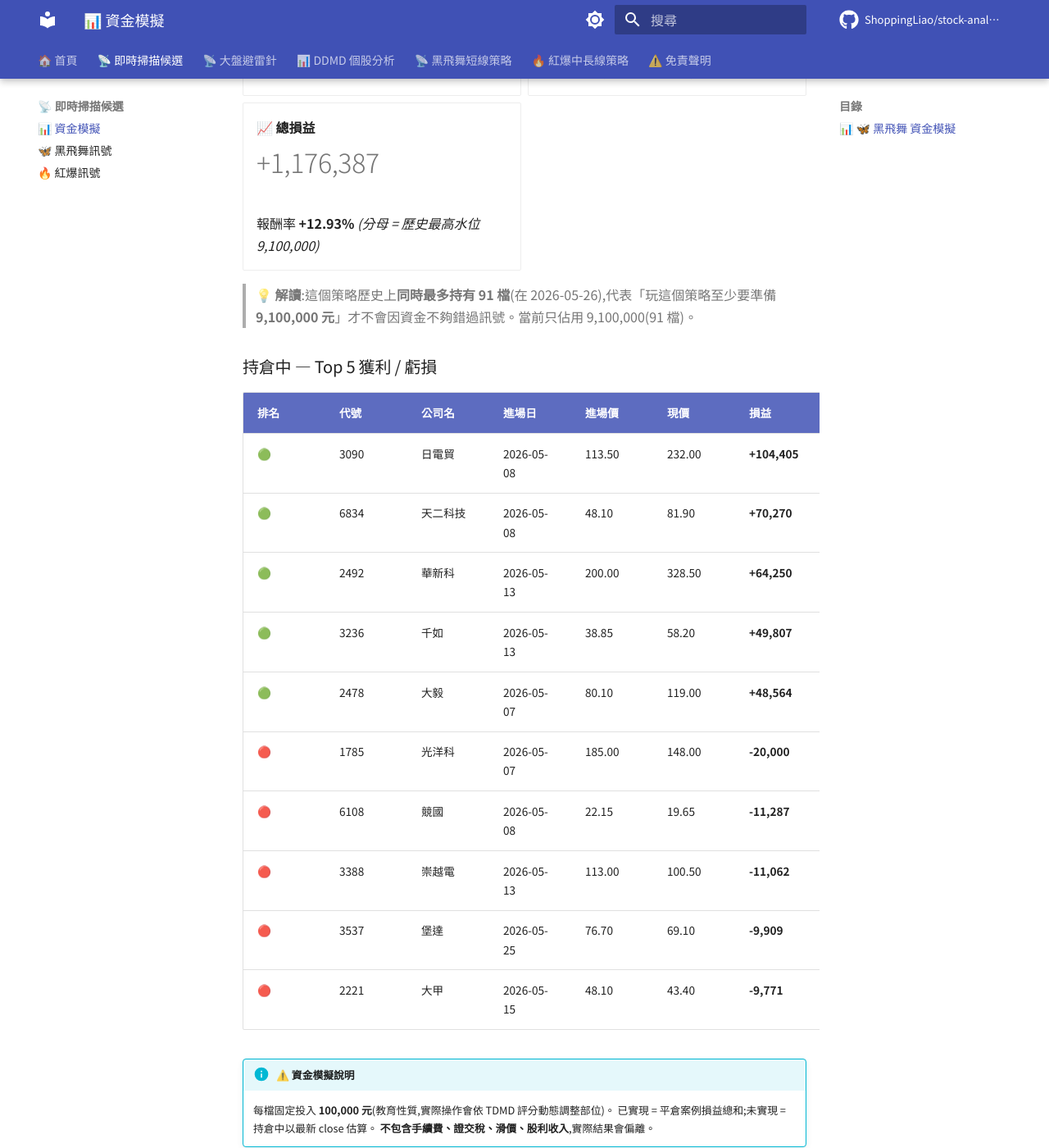
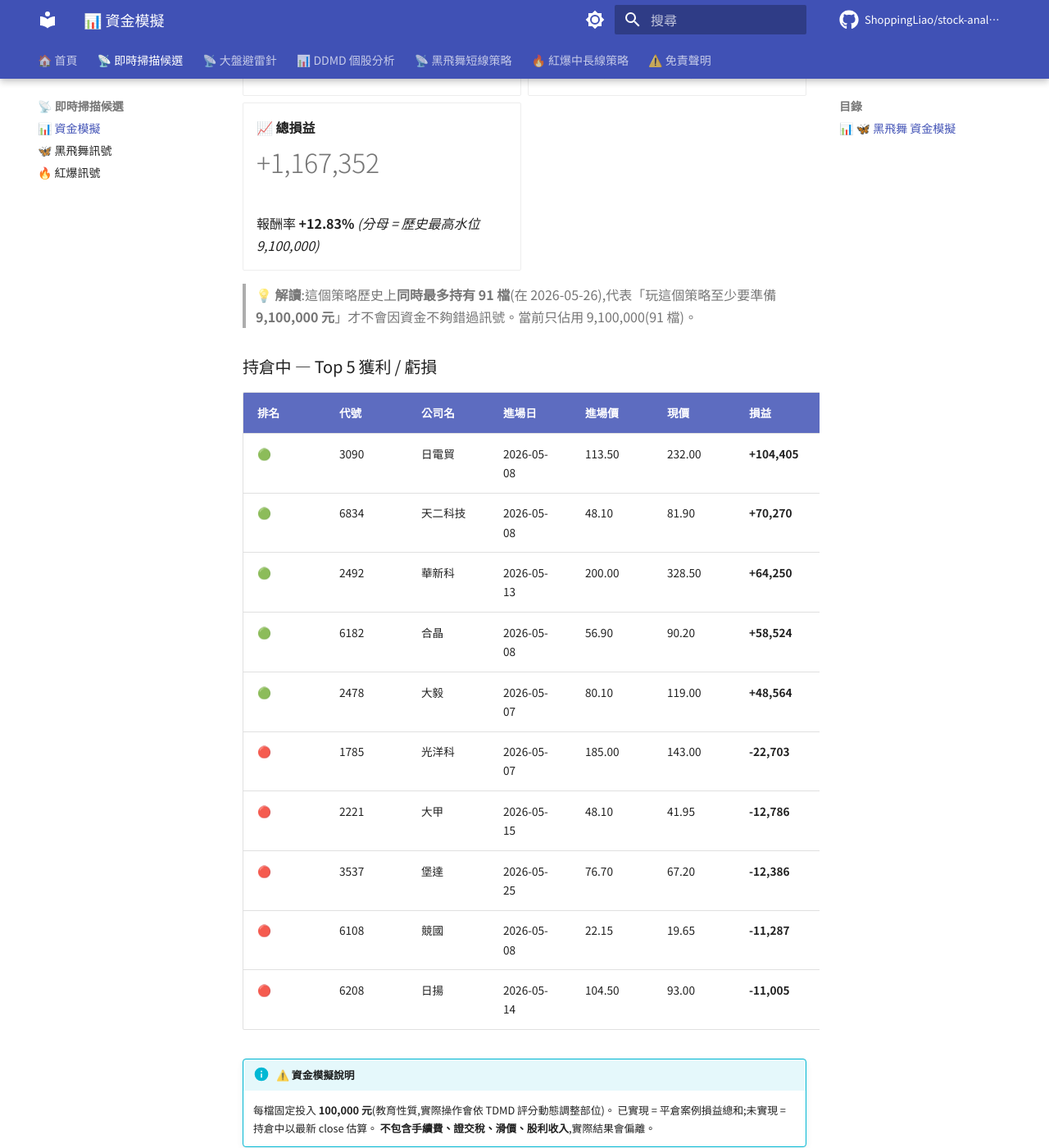
Before and after one commit to ShoppingLiao/stock-analysis-public, an MkDocs documentation site: the page built from docs/signals_capital.md, in a window 1280 px wide and 1400 px high, scrolled down 2624 px. Shown: the whole window at 82% size. Built offline with MkDocs 1.6.1 and Material for MkDocs 9.7.7, drawn with Linux system fonts in a browser that asks for light colours; comment, search, counter and statistics services are not loaded; some of the changed text lies outside the part shown.

Commit message:
docs(signals): update BB + RB + capital (2026-05-27)

```diff
--- a/docs/signals_capital.md
+++ b/docs/signals_capital.md
@@ -35,15 +35,15 @@
 
 -   **🟡 未實現損益**
 
-    # +738,910
+    # +705,366
 
     持倉 64 檔(現價 vs 進場價)
 
 -   **📈 總損益**
 
-    # +657,193
+    # +623,650
 
-    報酬率 **+10.27%** _(分母 = 歷史最高水位 6,400,000)_
+    報酬率 **+9.74%** _(分母 = 歷史最高水位 6,400,000)_
 
 </div>
 
@@ -55,11 +55,11 @@
 |------|------|--------|--------|--------|------|------|-------|
 | 🟢 | 3090 | 日電貿 | 2026-05-11 | 116.50 | 232.00 | **+99,142** | **+99.14%** |
 | 🟢 | 2327 | 國巨* | 2026-05-11 | 395.00 | 661.00 | **+67,342** | **+67.34%** |
-| 🟢 | 3236 | 千如 | 2026-05-15 | 39.00 | 58.20 | **+49,231** | **+49.23%** |
-| 🟢 | 6147 | 頎邦 | 2026-05-06 | 175.50 | 260.50 | **+48,433** | **+48.43%** |
+| 🟢 | 6147 | 頎邦 | 2026-05-06 | 175.50 | 265.00 | **+50,997** | **+51.00%** |
 | 🟢 | 3209 | 全科 | 2026-05-08 | 54.80 | 80.40 | **+46,715** | **+46.72%** |
+| 🟢 | 3236 | 千如 | 2026-05-15 | 39.00 | 56.90 | **+45,897** | **+45.90%** |
 | 🔴 | 3481 | 群創 | 2026-05-27 | 49.80 | 45.70 | **-8,233** | **-8.23%** |
-| 🔴 | 3707 | 漢磊 | 2026-05-27 | 88.30 | 82.90 | **-6,116** | **-6.12%** |
+| 🔴 | 3221 | 台嘉碩 | 2026-05-26 | 59.20 | 56.40 | **-4,730** | **-4.73%** |
 | 🔴 | 2027 | 大成鋼 | 2026-05-27 | 42.60 | 41.35 | **-2,934** | **-2.93%** |
 | 🔴 | 2342 | 茂矽 | 2026-05-27 | 44.20 | 43.35 | **-1,923** | **-1.92%** |
 | 🔴 | 3055 | 蔚華科 | 2026-05-26 | 121.00 | 119.00 | **-1,653** | **-1.65%** |
@@ -97,15 +97,15 @@
 
 -   **🟡 未實現損益**
 
-    # +1,176,387
+    # +1,167,352
 
     持倉 91 檔(現價 vs 進場價)
 
 -   **📈 總損益**
 
-    # +1,176,387
+    # +1,167,352
 
-    報酬率 **+12.93%** _(分母 = 歷史最高水位 9,100,000)_
+    報酬率 **+12.83%** _(分母 = 歷史最高水位 9,100,000)_
 
 </div>
 
@@ -118,13 +118,13 @@
 | 🟢 | 3090 | 日電貿 | 2026-05-08 | 113.50 | 232.00 | **+104,405** | **+104.41%** |
 | 🟢 | 6834 | 天二科技 | 2026-05-08 | 48.10 | 81.90 | **+70,270** | **+70.27%** |
 | 🟢 | 2492 | 華新科 | 2026-05-13 | 200.00 | 328.50 | **+64,250** | **+64.25%** |
-| 🟢 | 3236 | 千如 | 2026-05-13 | 38.85 | 58.20 | **+49,807** | **+49.81%** |
+| 🟢 | 6182 | 合晶 | 2026-05-08 | 56.90 | 90.20 | **+58,524** | **+58.52%** |
 | 🟢 | 2478 | 大毅 | 2026-05-07 | 80.10 | 119.00 | **+48,564** | **+48.56%** |
-| 🔴 | 1785 | 光洋科 | 2026-05-07 | 185.00 | 148.00 | **-20,000** | **-20.00%** |
+| 🔴 | 1785 | 光洋科 | 2026-05-07 | 185.00 | 143.00 | **-22,703** | **-22.70%** |
+| 🔴 | 2221 | 大甲 | 2026-05-15 | 48.10 | 41.95 | **-12,786** | **-12.79%** |
+| 🔴 | 3537 | 堡達 | 2026-05-25 | 76.70 | 67.20 | **-12,386** | **-12.39%** |
 | 🔴 | 6108 | 競國 | 2026-05-08 | 22.15 | 19.65 | **-11,287** | **-11.29%** |
-| 🔴 | 3388 | 崇越電 | 2026-05-13 | 113.00 | 100.50 | **-11,062** | **-11.06%** |
-| 🔴 | 3537 | 堡達 | 2026-05-25 | 76.70 | 69.10 | **-9,909** | **-9.91%** |
-| 🔴 | 2221 | 大甲 | 2026-05-15 | 48.10 | 43.40 | **-9,771** | **-9.77%** |
+| 🔴 | 6208 | 日揚 | 2026-05-14 | 104.50 | 93.00 | **-11,005** | **-11.00%** |
 
 !!! info "⚠️ 資金模擬說明"
     每檔固定投入 **100,000 元**(教育性質,實際操作會依 TDMD 評分動態調整部位)。
@@ -157,15 +157,15 @@
 
 -   **🟡 未實現損益**
 
-    # +1,915,296
+    # +1,872,718
 
-    BB +738,910 + RB +1,176,387
+    BB +705,366 + RB +1,167,352
 
 -   **📈 總損益**
 
-    # +1,833,580
+    # +1,791,002
 
-    報酬率 **+11.83%** _(分母 = 兩策略歷史最高水位)_
+    報酬率 **+11.55%** _(分母 = 兩策略歷史最高水位)_
 
 </div>
 
```
Also changed, not shown: docs/signals_black_butterfly.md (+28 -28 lines), docs/signals_red_burst.md (+4 -1 lines).
